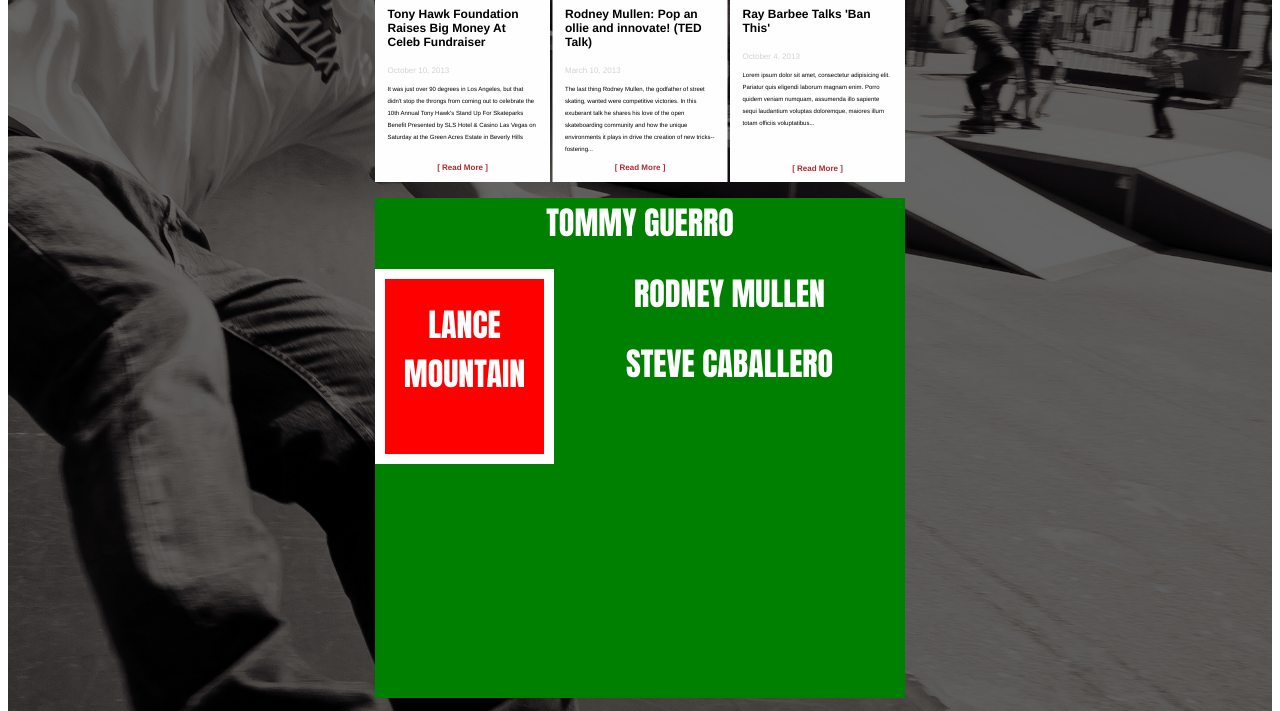
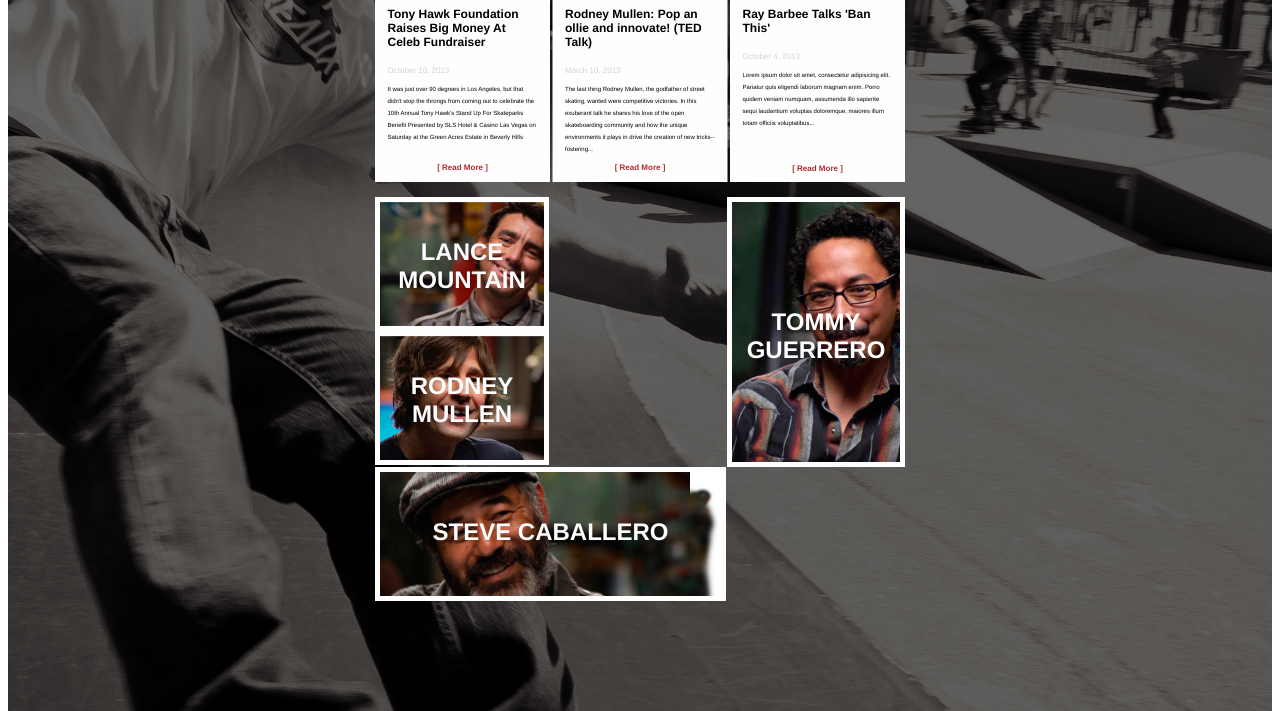
Before and after one commit to shonhartman/Powell-Paralta-ReWrk, a plain HTML site: page sass (1)/index.html in a window 1280 px wide. Shown: the part 297-1008 px from the top of the page. Drawn offline with Linux system fonts and the light colour scheme.

Commit message:
...solid gallery

```diff
--- a/sass (1)/index.html
+++ b/sass (1)/index.html
@@ -43,7 +43,8 @@
                 <h3>&#8212 contact us &#8212</h3>
               </div>
             </div>
-          </div> <!-- nav-bar div -->
+          </div>
+
 <!-- Hero -->
 
             <div class="hero-photo">
@@ -51,9 +52,7 @@
               <div id="overlay"></div>
             </div>
 
-
-
-
+            <div class="phone-logo"></div>
 
 <!-- News -->
 
@@ -87,8 +86,8 @@
 <!-- Gallery -->
 
           <div class="gallery">
-            <div id="guerro">
-              <h1>Tommy Guerro</h1>
+            <div id="guerrero">
+              <h1>Tommy Guerrero</h1>
             </div>
             <div id="mountain">
               <h1>Lance Mountain</h1>
--- a/sass (1)/scss/_variables.scss
+++ b/sass (1)/scss/_variables.scss
@@ -16,3 +16,8 @@
 
 //other
 $box-shadow: 0px 2px $slightly-transparent;
+
+@mixin translate-center {
+  left: 50%;
+  transform: translateX(-50%);
+}
--- a/sass (1)/scss/modules/_gallery.scss
+++ b/sass (1)/scss/modules/_gallery.scss
@@ -1,26 +1,95 @@
 .gallery {
-  background-color: green;
+  // background-color: green;
   width: 100%;
-  height: 500px;
-  margin-top: -20px;
+  height: 270px;
+  // margin-top: -10px;
     h1 {
       color: $white;
-      font-family: impact;
-      font-size: 2rem;
+      font-size: 1.5rem;
+      font-weight: 600;
       text-transform: uppercase;
       text-align: center;
     }
 }
 
+@mixin gallery-box {
+  width: 164px;
+  height: 124px;
+  border: 5px solid $white;
+  margin-right: 3px;
+}
+
 #mountain {
-  width: 30%;
-  height: $box-height;
-  background-color: red;
-  border: 10px solid white;
+  @include gallery-box;
   float: left;
-  // margin-right: 1.75%;
-  // background-image: url("https://i.ytimg.com/vi/AiUY6X-JfMU/maxresdefault.jpg");
-  // background-size: 250%;
-  // background-position: 55% 40%;
+  background-image: url('../images/sk8er-4.png');
+  background-size: 135%;
+  background-repeat: no-repeat;
+  background-position: 80% 40%;
+    h1 {
+      padding-top: 20px;
+    }
+    @media #{$information-phone} {
+      margin-bottom: 5px;
+      margin-top: -10px;
+      position: absolute;
+      top: 485px;
+      @include translate-center;
+      display: inline-block;
+    }
+}
 
+#mullen {
+  @include gallery-box;
+  background-image: url('../images/sk8er-3.png');
+  background-size: 135%;
+  background-repeat: no-repeat;
+  background-position: 20% 10%;
+  float: left;
+    h1 {
+      padding-top: 20px;
+    }
+    @media #{$information-phone} {
+      margin-bottom: 5px;
+      margin-top: -10px;
+      position: absolute;
+      top: 338px;
+      @include translate-center;
+      display: inline-block;
+    }
 }
+
+#guerrero {
+  width: 168px;
+  height: 260px;
+  border: 5px solid $white;
+  background-image: url('../images/sk8er-2.png');
+  background-size: 285%;
+  background-repeat: no-repeat;
+  background-position: 75% 50%;
+  float: right;
+    h1 {
+      padding-top: 90px;
+    }
+    @media #{$information-phone} {
+      display: none;
+    }
+}
+
+#caballero {
+  width: 341px;
+  height: 124px;
+  margin-top: 2px;
+  border: 5px solid $white;
+  background-image: url('../images/sk8er-1.png');
+  background-size: 100%;
+  background-repeat: no-repeat;
+  background-position: 40% 50%;
+  float: left;
+  h1 {
+    padding-top: 30px;
+  }
+  @media #{$information-phone} {
+    display: none;
+  }
+}
--- a/sass (1)/scss/modules/_hero.scss
+++ b/sass (1)/scss/modules/_hero.scss
@@ -6,9 +6,9 @@
       transition: margin-top 0.5s ease;
       margin-top: 25px;
     }
-    @media #{$information-phone} {
-      display: none;
-    }
+    // @media #{$information-phone} {
+    //   display: none;
+    // }
 }
 
 .logo {
@@ -23,6 +23,22 @@
   z-index: 2;
 }
 
+.phone-logo {
+  // background-color: red;
+  background-image: url('../images/peralta-logo.png');
+  background-size: 175px;
+  background-repeat: no-repeat;
+  background-position: center;
+  width: 75%;
+  height: 130px;
+  position: absolute;
+  @include translate-center;
+  display: none;
+    @media #{$information-phone} {
+      display: block;
+    }
+}
+
 .hero-photo {
   @include hero-sizing;
   height: calc($box-height + 5px);
@@ -32,6 +48,9 @@
   background-repeat: no-repeat;
   background-position: -65px -60px;
   position: relative;
+    @media #{$information-phone} {
+      display: none;
+    }
 }
 
 #overlay {
@@ -42,4 +61,7 @@
 position: absolute;
 bottom: 0;
 z-index: 1;
+  @media #{$information-phone} {
+    background-image: none;
+  }
 }
--- a/sass (1)/scss/modules/_news.scss
+++ b/sass (1)/scss/modules/_news.scss
@@ -11,6 +11,12 @@
   position: absolute;
   width: 175px;
   height: 185px;
+    @media #{$information-phone} {
+      margin-top: 5px;
+      width: 174px;
+      @include translate-center;
+      top: 125px
+    }
 }
 
 li:nth-child(1) {
```
Also changed, not shown: sass (1)/css/main.css.
